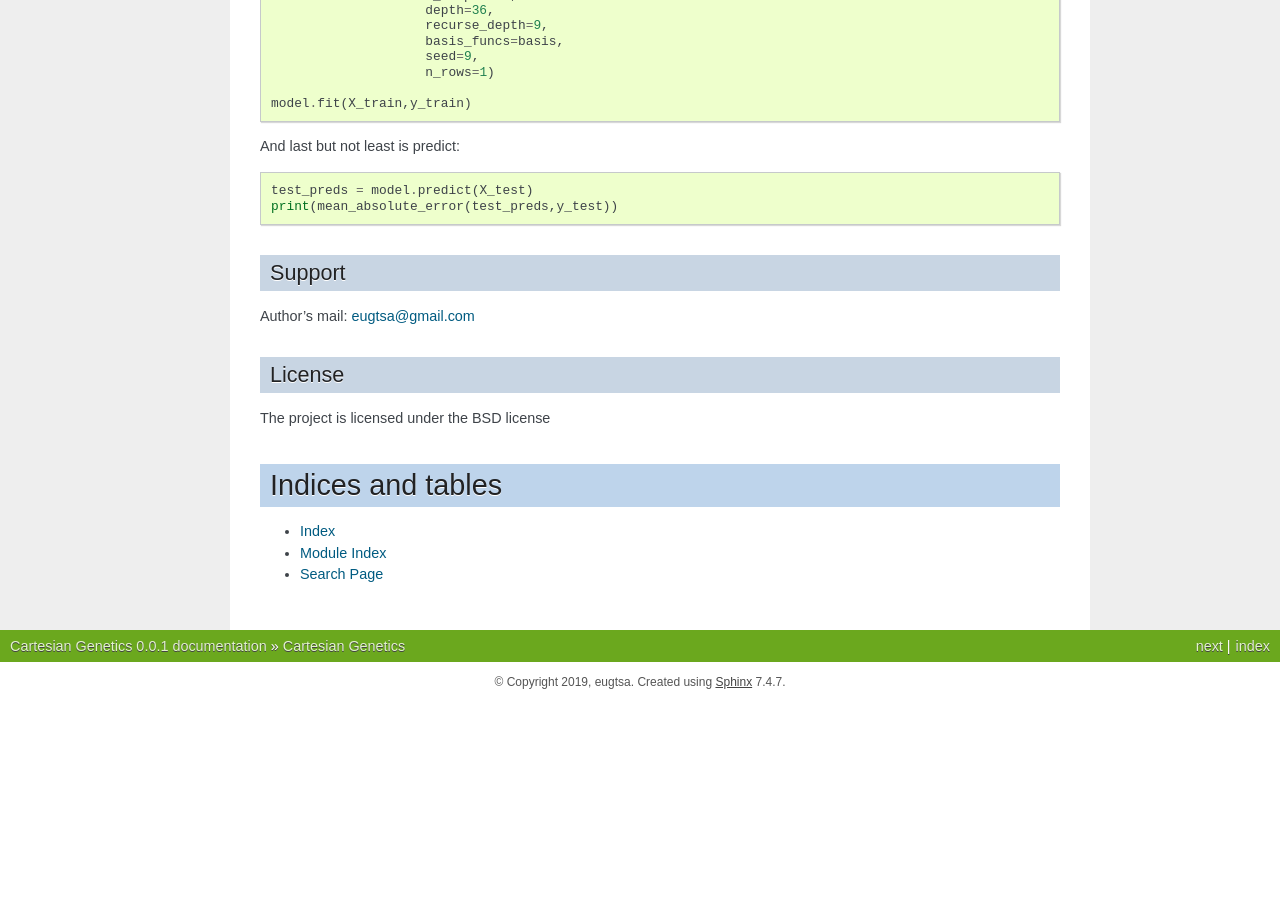
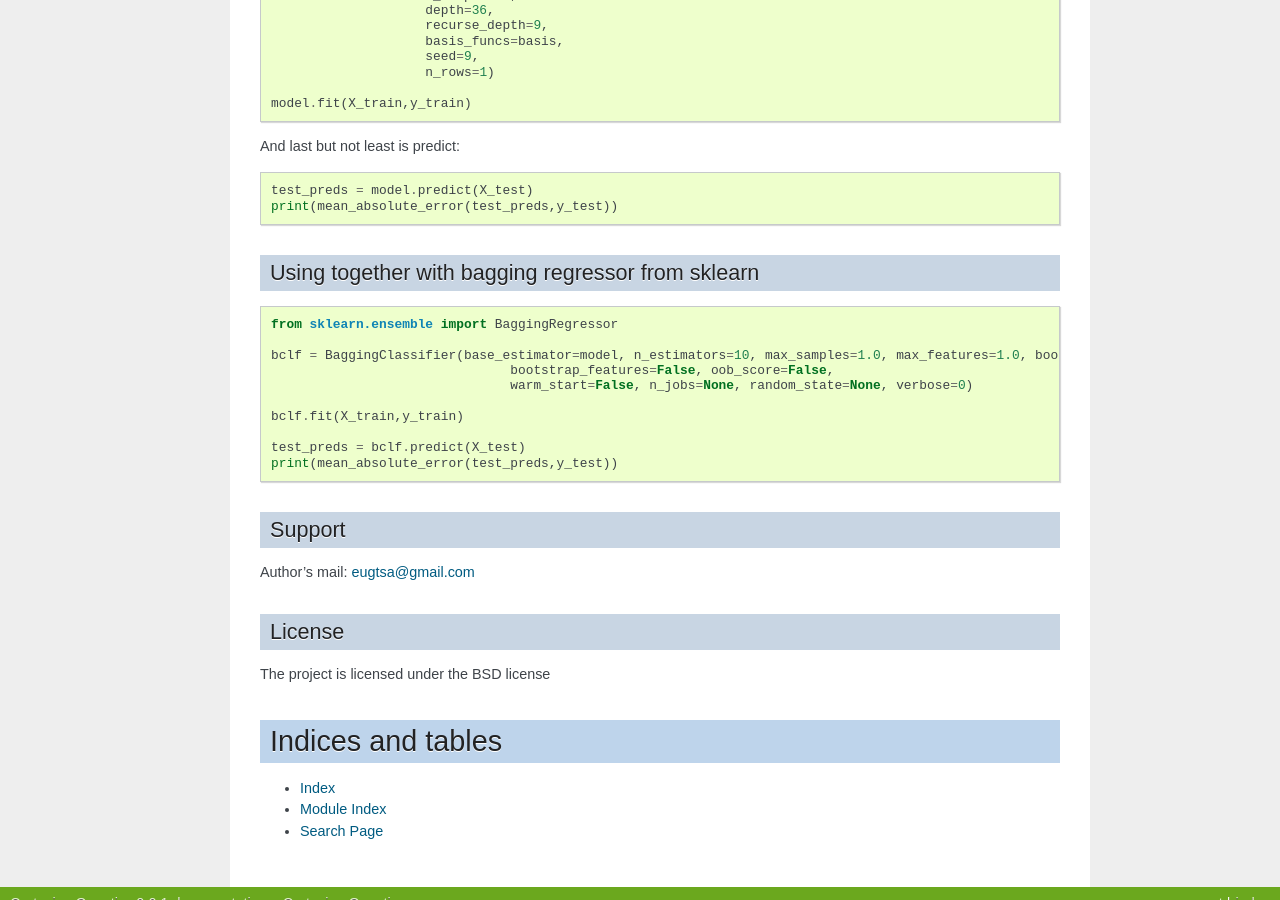
Before and after one commit to eugtsa/cartesian_genetics, a Sphinx documentation site: the page built from docs/index.rst, in a window 1280 px wide and 900 px high, scrolled down 1842 px. Built offline with Sphinx 7.4.7, drawn with Linux system fonts in a browser that asks for light colours; before the commit the page ends 2544 px from its top, so only the background shows below that; some of the changed text lies outside the part shown.

Commit message:
added example of usage with bagging regressor

```diff
--- a/docs/index.rst
+++ b/docs/index.rst
@@ -124,6 +124,22 @@ And last but not least is predict:
     print(mean_absolute_error(test_preds,y_test))
 
 
+Using together with bagging regressor from sklearn
+---------------------------------------------------
+
+::
+
+    from sklearn.ensemble import BaggingRegressor
+
+    bclf = BaggingClassifier(base_estimator=model, n_estimators=10, max_samples=1.0, max_features=1.0, bootstrap=True,
+                                   bootstrap_features=False, oob_score=False,
+                                   warm_start=False, n_jobs=None, random_state=None, verbose=0)
+
+    bclf.fit(X_train,y_train)
+
+    test_preds = bclf.predict(X_test)
+    print(mean_absolute_error(test_preds,y_test))
+
 Support
 -------
 
```
